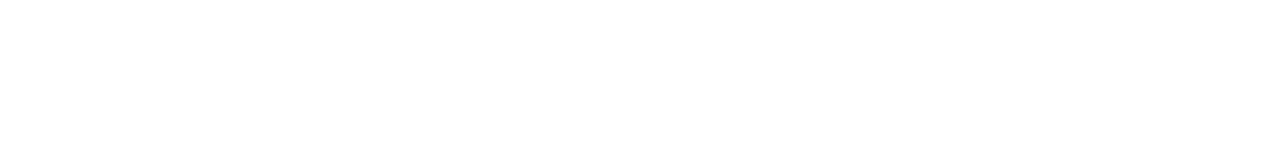
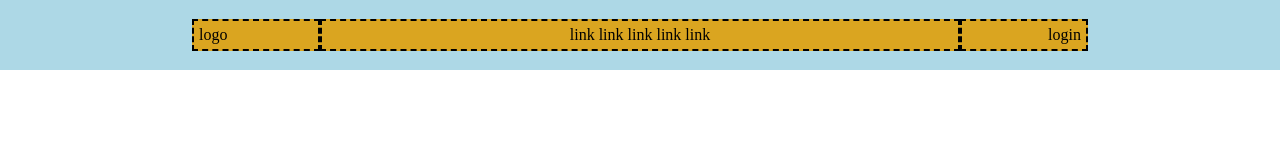
Before and after one commit to AndreaCreazzi/htmlcss-struttura-discord, a plain HTML site: page index.html in a window 1280 px wide. Drawn offline with Linux system fonts and the light colour scheme.

Commit message:
added header

```diff
--- a/css/style.css
+++ b/css/style.css
@@ -1,6 +1,10 @@
 /*shortcut*/
 :root{
-
+    --space-sm:5px;
+    --space-md:10px;
+    --space-sl:15px;
+    --space-sxl:20px;
+    --space-xxl:30px;
 }
 
 /*reset*/
@@ -11,6 +15,52 @@
 }
 
 /*generics*/
+li{
+    list-style-type: none;
+    display: inline;
+}
 
+li a{
+    color: black;
+    text-decoration: none;
+}
+
+ul{
+    text-align: center;
+    padding: var(--space-sm);
+}
 
 /*utility*/
+.flex{
+    background-color: #add8e6;
+    height: 70px;
+    display: flex;
+    flex-direction: row;
+    justify-content: center;
+    align-items: center;
+}
+
+.start-row-left{
+    flex-basis: 10%;
+    min-height: var(--space-xxl);
+    background-color: #daa520;
+    padding: var(--space-sm);
+}
+
+.start-row-middle{
+    flex-basis: 50%;
+    min-height: var(--space-xxl);
+    background-color: #daa520;
+}
+
+.start-row-rigth{
+    flex-basis: 10%;
+    min-height: var(--space-xxl);
+    background-color: #daa520;
+    text-align: right;
+    padding: var(--space-sm);
+}
+
+.dashed{
+    border: 2px dashed black;
+}
--- a/index.html
+++ b/index.html
@@ -10,6 +10,20 @@
     <title>Struttura Discord</title>
 </head>
 <body>
-
+    <header>
+        <div class="flex">
+            <div class="start-row-left dashed">logo</div>
+            <div class="start-row-middle dashed">
+                <ul>
+                    <li><a href="#">link</a></li>
+                    <li><a href="#">link</a></li>
+                    <li><a href="#">link</a></li>
+                    <li><a href="#">link</a></li>
+                    <li><a href="#">link</a></li>
+                </ul>
+            </div>
+            <div class="start-row-rigth dashed">login</div>
+        </div>
+    </header>
 </body>
 </html>
```
